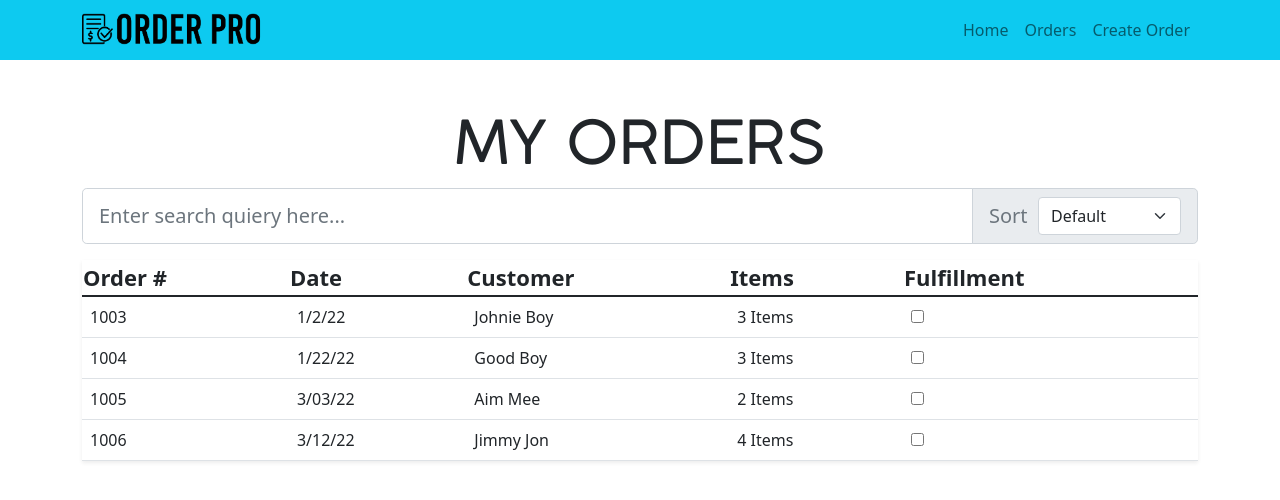
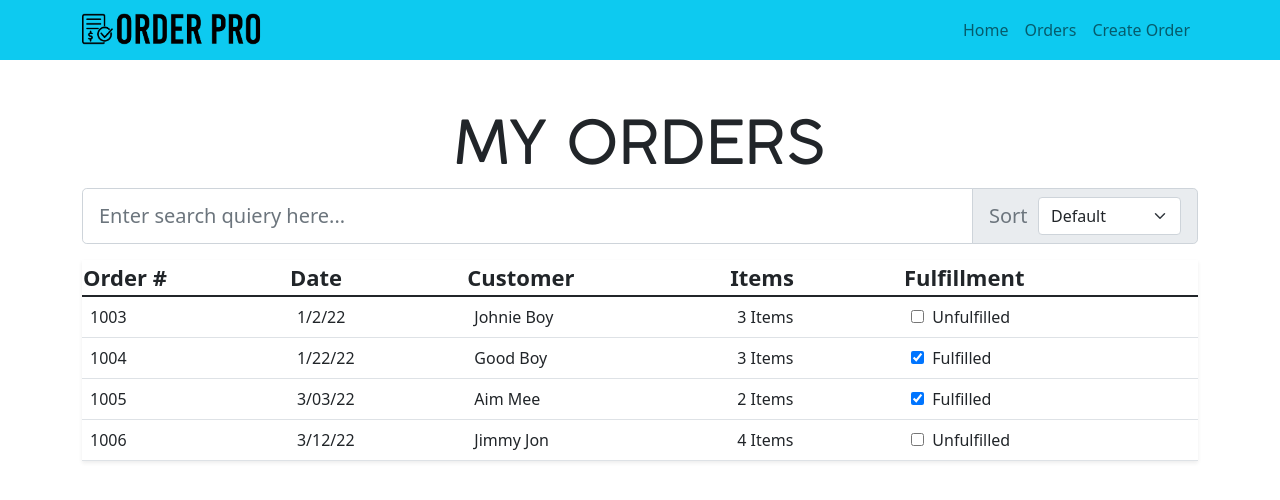
Before and after one commit to nickmendezFlatiron/Order-Pro, a React (Create React App) app: page /orders in a window 1280 px wide. Shown: the top 500 px of the page. Built offline with nearby package versions, Linux system fonts and the light colour scheme; data requests are answered from the project's data file.

Commit message:
created key/value pair for fulfillment status

```diff
--- a/src/components/App.js
+++ b/src/components/App.js
@@ -29,6 +29,7 @@ const App = () => {
           <Navigation logo={logo}/>
           <Switch>
             <Route exact path="/orders">
+              {/* use children prop to reduce prop drilling */}
               <Orders>
                 <SearchBar orders={orders} />
                 <OrderTable orders={orders} />
--- a/src/components/order-page/TableRow.jsx
+++ b/src/components/order-page/TableRow.jsx
@@ -2,7 +2,9 @@ import React from 'react'
 
 const TableRow = ({order}) => {
 
-  const {name , date , number , items} = order
+  const {name , date , number , items , fulfilled , id} = order
+
+
 
   const itemCount = Object.keys(items).length
   return (
@@ -12,8 +14,8 @@ const TableRow = ({order}) => {
       <td>{name}</td>
       <td>{itemCount} Items</td>
       <td>
-        <input type="checkbox">
-        </input>
+        <input type="checkbox" id={`${id}-check`} checked={fulfilled}></input> &nbsp;
+        <label for={`${id}-check`}> {fulfilled ? "Fulfilled" : 'Unfulfilled'}</label>
       </td>
     </tr>
   )
--- a/src/db.json
+++ b/src/db.json
@@ -10,6 +10,7 @@
           "item_2" : "t shirt" ,
           "item_3" : "socks"
       } ,
+      "fulfilled" : false ,
       "id" : 1
     } ,
     {
@@ -22,6 +23,7 @@
           "item_2" : "shorts" ,
           "item_3" : "gym bag"
       } ,
+      "fulfilled" : true ,
       "id" : 2
     } ,
     {
@@ -33,6 +35,7 @@
           "item_1" : "tea",
           "item_2" : "crumpets"
       } ,
+      "fulfilled" : true ,
       "id" : 3
     } ,
     {
@@ -46,6 +49,7 @@
           "item_3" : "greeting card" ,
           "item_4" : "teddy bear"
       } ,
+      "fulfilled" : false ,
       "id" : 4
     }
   ]
```
